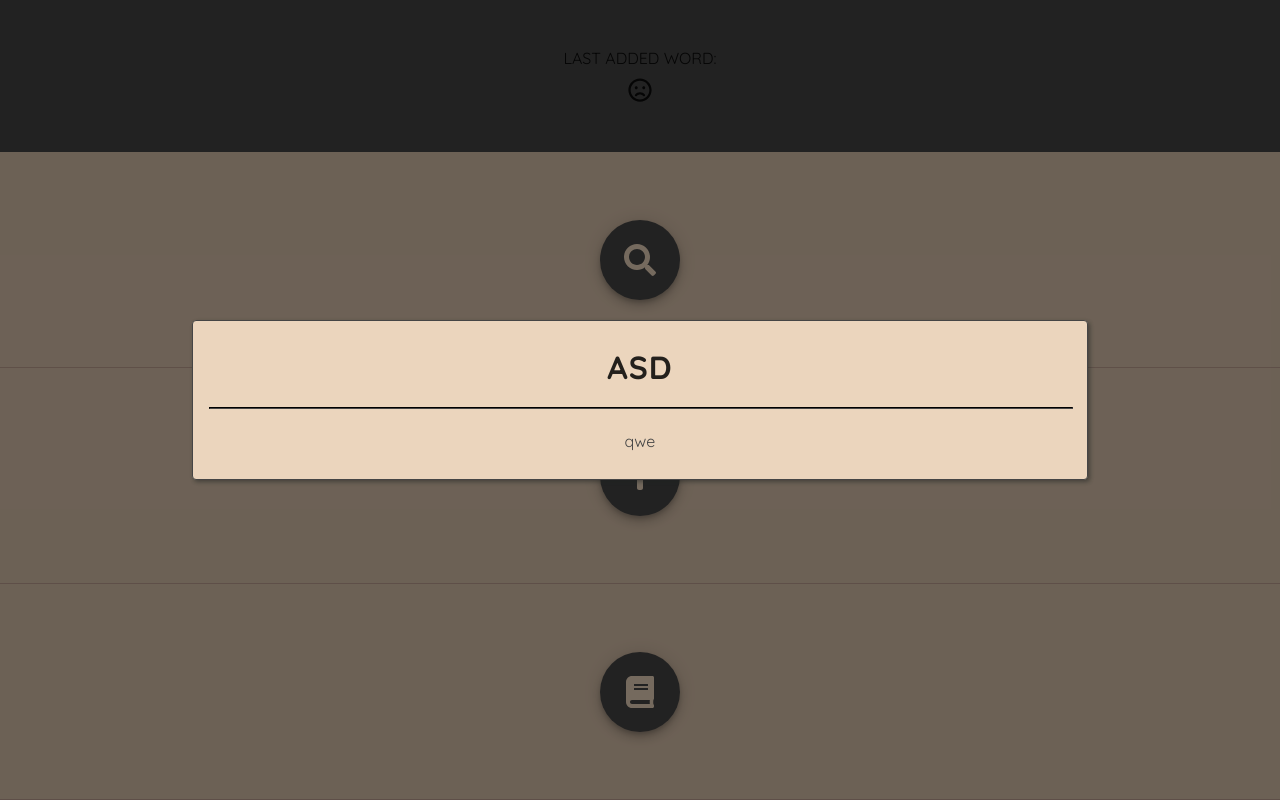
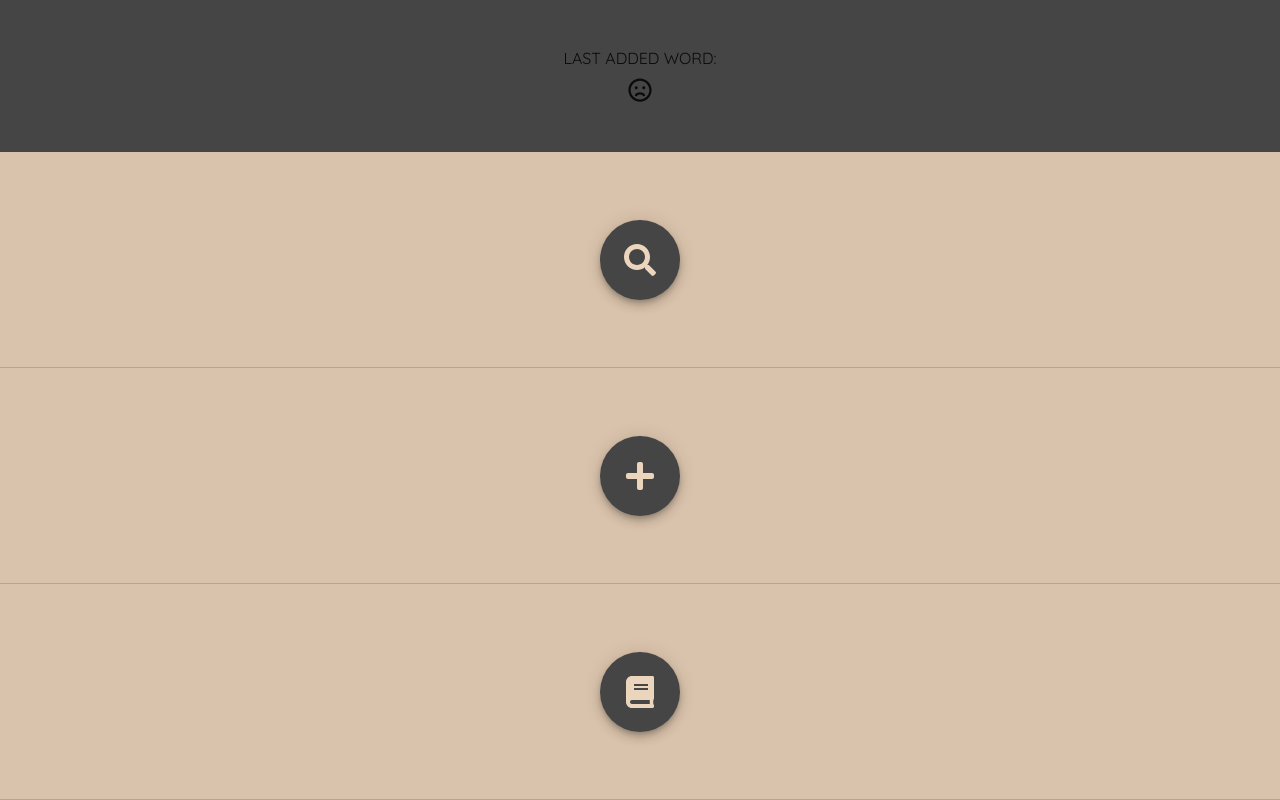
Before and after one commit to Victroll/words-reminder, a React app: page / in a window 1280 px wide. Built offline with nearby package versions, Linux system fonts and the light colour scheme.

Commit message:
Fixed styles

```diff
--- a/src/App.js
+++ b/src/App.js
@@ -17,8 +17,8 @@ const App = () => {
   const [showAdd, setShowAdd] = useState(false);
   const [showEdit, setShowEdit] = useState(false);
   const [lastWord, setLastWord] = useState([null]);
-  const [showTranlation, setShowTranlation] = useState(true);
-  const [searchedWord, setSearchedWord] = useState(['asd', 'qwe']);
+  const [showTranlation, setShowTranlation] = useState(false);
+  const [searchedWord, setSearchedWord] = useState(['', '']);
   const [addedWord, setAddedWord] = useState(false);
   const [isLoading, setIsLoading] = useState(false);
 
--- a/src/components/info-dialog/index.css
+++ b/src/components/info-dialog/index.css
@@ -1,4 +1,4 @@
-.info-dialog div[class*=MuiDialog] {
+.info-dialog > div > div {
   background-color: transparent !important;
   box-shadow: none !important;
 }
--- a/src/components/loader/index.css
+++ b/src/components/loader/index.css
@@ -5,7 +5,7 @@
   background: transparent;
 }
 
-.loader div[class*=MuiDialog] {
+.loader > div > div {
   background-color: transparent !important;
   box-shadow: none !important;
 }
```
